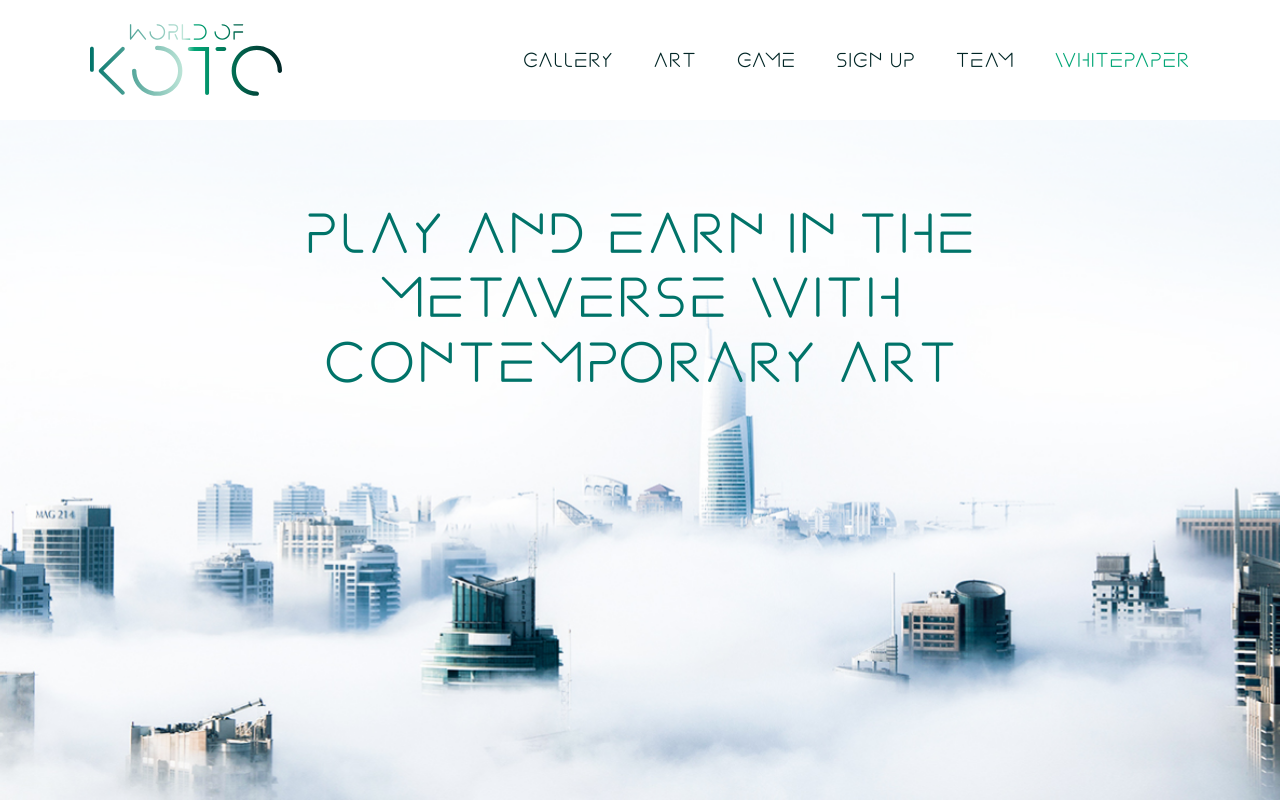
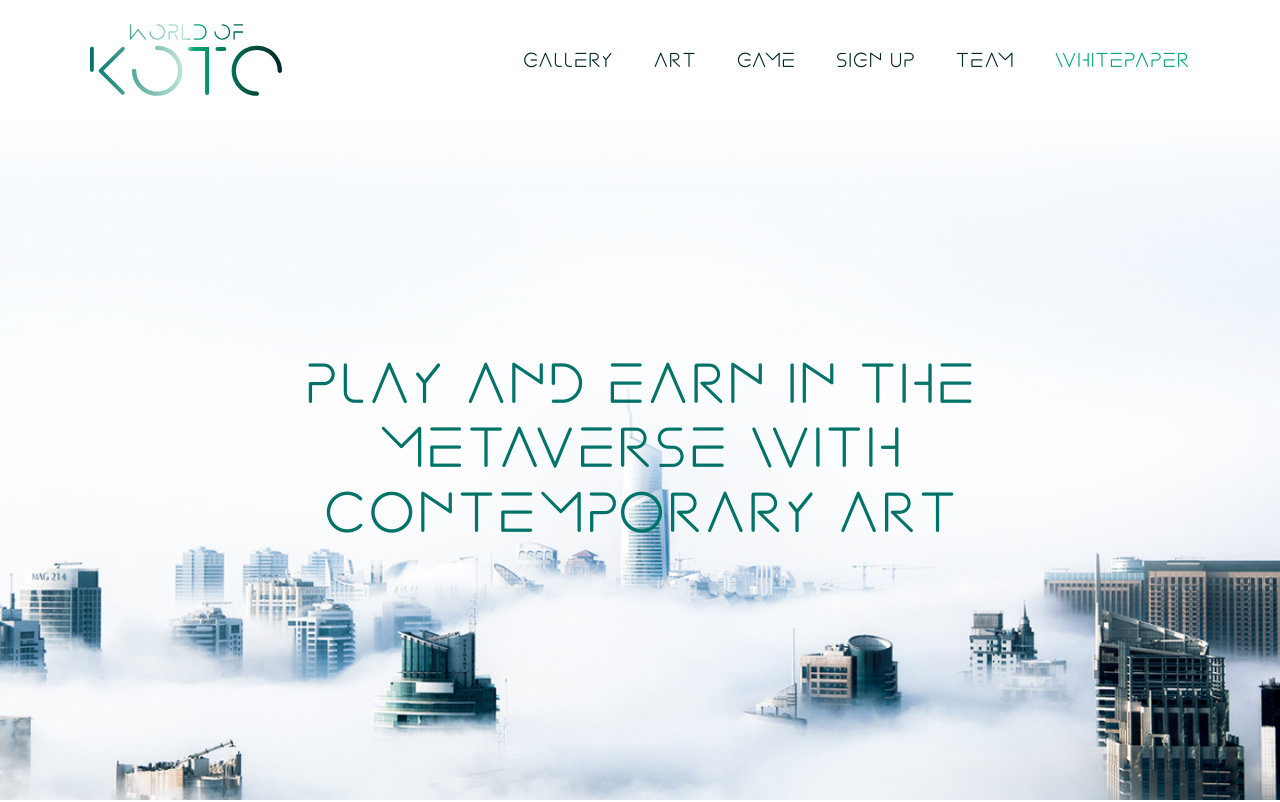
Before and after one commit to valeriiRadko/worldofkoto, a Next.js app: page / in a window 1280 px wide. Shown: the top 802 px of the page. Built offline with nearby package versions, Linux system fonts and the light colour scheme.

Commit message:
adjust hero image offset

```diff
--- /dev/null
+++ b/components/Header/Header.module.scss
@@ -0,0 +1,33 @@
+@import "styles/variables";
+@import "styles/mixins/respond-to";
+@import "styles/mixins/px-to-rem";
+
+.root {
+  margin-top: $navbar-mobile-height;
+  height: calc(100vh - $navbar-mobile-height);
+  width: 100vw;
+  background-image: url("../../public/background.png");
+  background-size: cover;
+
+  @include respond-to("md") {
+    margin-top: $navbar-desktop-height;
+    height: calc(100vh - $navbar-desktop-height);
+  }
+
+  .title {
+    font-family: Futuro;
+    font-size: px-to-rem(28px);
+    color: $med-green;
+    text-align: center;
+    font-weight: 400;
+    width: 100%;
+    padding: 142px 22px 0;
+
+    @include respond-to("md") {
+      font-size: px-to-rem(56px);
+      width: 80%;
+      margin: 0 auto;
+      padding: 230px 0 0;
+    }
+  }
+}
--- a/components/Header/Header.tsx
+++ b/components/Header/Header.tsx
@@ -1,14 +1,14 @@
 import React from "react";
 
-import styles from "../../styles/components/header.module.css";
+import styles from "./Header.module.scss";
 
 const Header = () => {
   return (
-    <div className={styles.headercontainer}>
-      <h1 className={styles.headertitle}>
+    <header className={styles.root}>
+      <h1 className={styles.title}>
         Play and earn in the metaverse with contemporary art
       </h1>
-    </div>
+    </header>
   );
 };
 
--- a/styles/_variables.scss
+++ b/styles/_variables.scss
@@ -22,3 +22,7 @@ $breakpoints: (
 // transition
 $transition-duration: 0.3s;
 $transition-func: ease-in-out;
+
+// navbar
+$navbar-mobile-height: 76px;
+$navbar-desktop-height: 120px;
--- a/styles/components/header.module.css
+++ /dev/null
@@ -1,27 +0,0 @@
-.headercontainer {
-  height: 100vh;
-  width: 100vw;
-  background-image: url("../../public/background.png");
-  background-size: cover;
-  display: flex;
-  justify-content: center;
-  font-weight: normal;
-}
-
-.headertitle {
-  font-family: Futuro;
-  font-size: 56px;
-  color: #007369;
-  text-align: center;
-  margin-top: 25vh;
-  width: 73.5vw;
-  font-weight: 100;
-}
-
-@media (max-width: 992px) {
-  .headertitle {
-    width: 90vw;
-    font-size: 32px;
-    font-weight: 400;
-  }
-}
```
